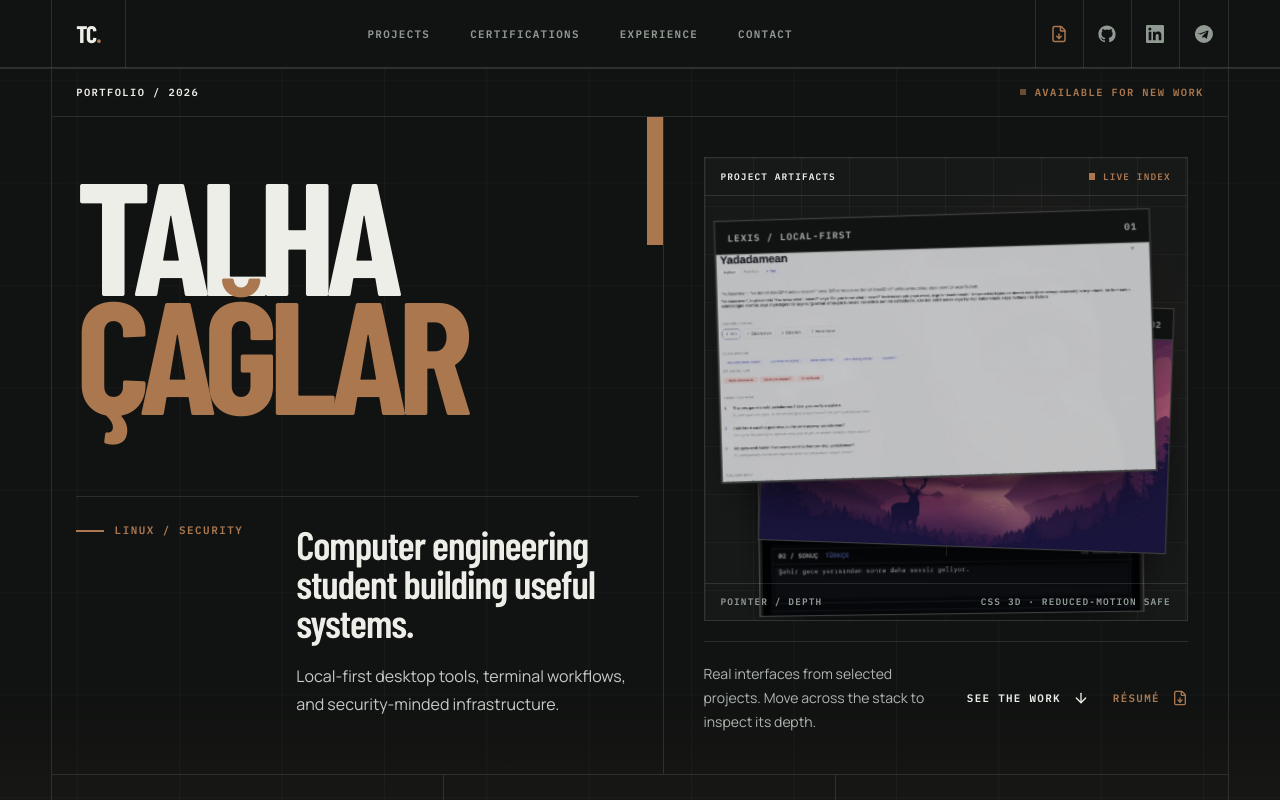
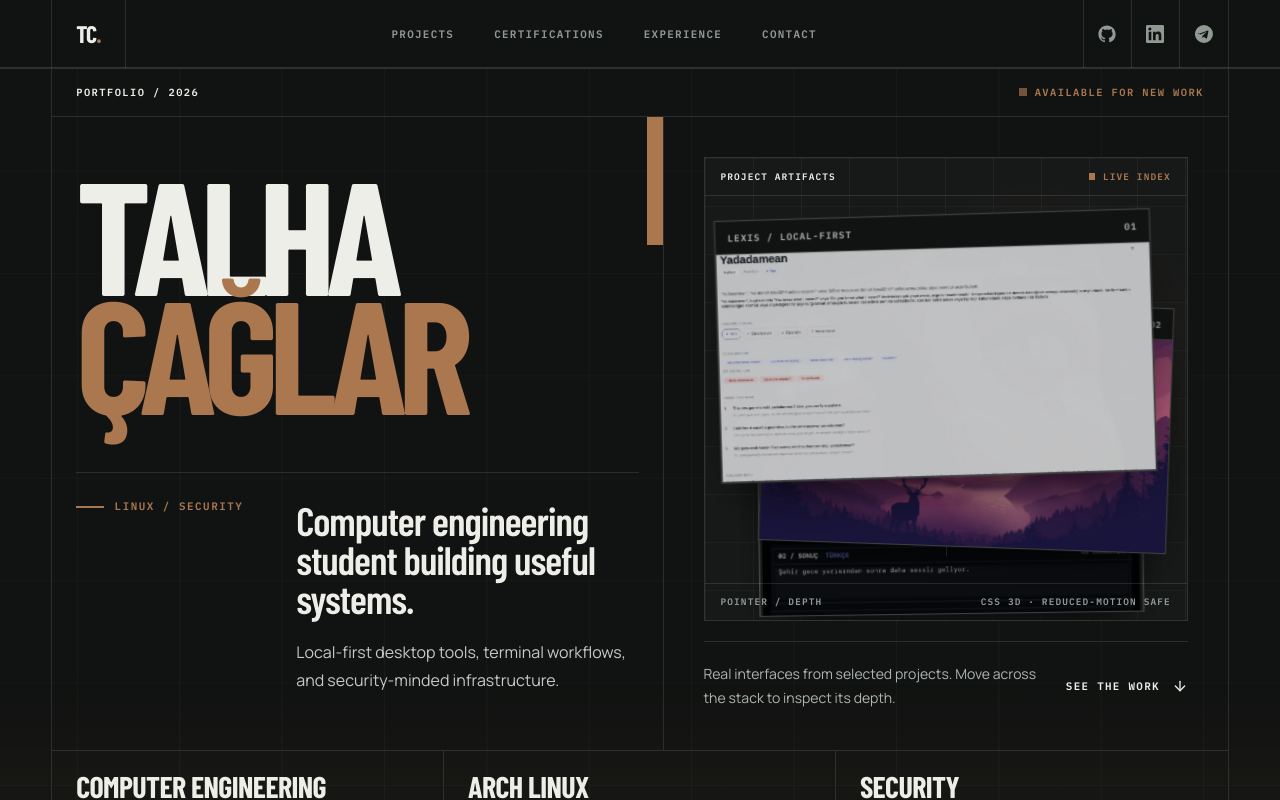
Before and after one commit to talhacaglar/talhacaglar.github.io, a Next.js app: page / in a window 1280 px wide. Shown: the top 800 px of the page. Built offline with nearby package versions, Linux system fonts and the light colour scheme; a web font is replaced by a local one.

Commit message:
chore: temporarily disable resume downloads

```diff
--- a/src/components/ContactActions.tsx
+++ b/src/components/ContactActions.tsx
@@ -1,7 +1,7 @@
 "use client";
 
 import { useState } from "react";
-import { Check, Copy, FileDown } from "lucide-react";
+import { Check, Copy } from "lucide-react";
 
 const EMAIL = "talhacaglarr@proton.me";
 
@@ -19,7 +19,7 @@ export function ContactActions() {
   };
 
   return (
-    <div className="mt-5 grid border-l border-t border-[color:color-mix(in_srgb,var(--ink)_28%,transparent)] sm:grid-cols-2">
+    <div className="mt-5 grid border-l border-t border-[color:color-mix(in_srgb,var(--ink)_28%,transparent)]">
       <button
         type="button"
         onClick={copyEmail}
@@ -30,14 +30,6 @@ export function ContactActions() {
         </span>
         {copied ? <Check className="h-4 w-4" aria-hidden="true" /> : <Copy className="h-4 w-4" aria-hidden="true" />}
       </button>
-      <a
-        href="/resume/talha-caglar-resume.pdf"
-        download
-        className="group flex min-h-16 items-center justify-between gap-4 border-b border-r border-[color:color-mix(in_srgb,var(--ink)_28%,transparent)] px-4 transition-colors hover:bg-[var(--ink)] hover:text-[var(--paper)]"
-      >
-        <span className="font-mono text-[0.68rem] font-semibold uppercase tracking-[0.12em]">Download résumé</span>
-        <FileDown className="h-4 w-4 transition-transform group-hover:translate-y-1" aria-hidden="true" />
-      </a>
       <span className="sr-only" aria-live="polite">{copied ? "Email address copied to clipboard" : ""}</span>
     </div>
   );
--- a/src/components/Hero.tsx
+++ b/src/components/Hero.tsx
@@ -1,4 +1,4 @@
-import { ArrowDown, ArrowUpRight, FileDown } from "lucide-react";
+import { ArrowDown, ArrowUpRight } from "lucide-react";
 import { ArtifactStack } from "@/components/ArtifactStack";
 
 const facts = [
@@ -54,21 +54,13 @@ export function Hero() {
               <p className="max-w-sm text-sm leading-6 text-[var(--steel)]">
                 Real interfaces from selected projects. Move across the stack to inspect its depth.
               </p>
-              <div className="flex flex-wrap gap-x-6 gap-y-3">
+              <div>
                 <a
                   href="#projects"
                   className="group inline-flex min-h-11 items-center gap-3 font-mono text-[0.68rem] font-semibold uppercase tracking-[0.12em]"
                 >
                   See the work
                   <ArrowDown className="h-4 w-4 transition-transform duration-300 group-hover:translate-y-1" aria-hidden="true" />
-                </a>
-                <a
-                  href="/resume/talha-caglar-resume.pdf"
-                  download
-                  className="group inline-flex min-h-11 items-center gap-3 font-mono text-[0.68rem] font-semibold uppercase tracking-[0.12em] text-[var(--oxide)]"
-                >
-                  Résumé
-                  <FileDown className="h-4 w-4 transition-transform duration-300 group-hover:translate-y-1" aria-hidden="true" />
                 </a>
               </div>
             </div>
--- a/src/components/Nav.tsx
+++ b/src/components/Nav.tsx
@@ -2,7 +2,7 @@
 
 import { useEffect, useRef, useState } from "react";
 import { AnimatePresence, motion } from "framer-motion";
-import { FileDown, Menu, X } from "lucide-react";
+import { Menu, X } from "lucide-react";
 import { GithubIcon, LinkedinIcon, TelegramIcon } from "@/components/ui/icons";
 
 const navLinks = [
@@ -135,15 +135,6 @@ export function Nav() {
         </nav>
 
         <div className="hidden h-full items-center border-x hairline md:flex">
-          <a
-            href="/resume/talha-caglar-resume.pdf"
-            download
-            className="flex h-full w-12 items-center justify-center border-r hairline text-[var(--oxide)] transition-colors hover:bg-[var(--paper)] hover:text-[var(--ink)]"
-            aria-label="Download résumé"
-            title="Download résumé"
-          >
-            <FileDown className="h-[18px] w-[18px]" aria-hidden="true" />
-          </a>
           {socialLinks.map((social) => (
             <a
               key={social.label}
@@ -210,15 +201,7 @@ export function Nav() {
                 ))}
               </div>
               <div className="safe-bottom border-t dark-hairline pt-7">
-                <a
-                  href="/resume/talha-caglar-resume.pdf"
-                  download
-                  className="inline-flex min-h-11 items-center gap-3 font-mono text-xs font-semibold uppercase tracking-[0.12em] text-[var(--oxide)]"
-                >
-                  <FileDown className="h-4 w-4" aria-hidden="true" />
-                  Download résumé
-                </a>
-                <div className="mt-5 flex flex-wrap items-center gap-6">
+                <div className="flex flex-wrap items-center gap-6">
                   {socialLinks.map((social) => (
                     <a
                       key={social.label}
```
Also changed, not shown: 2 other files (tests, documents, lock files or other folders).
